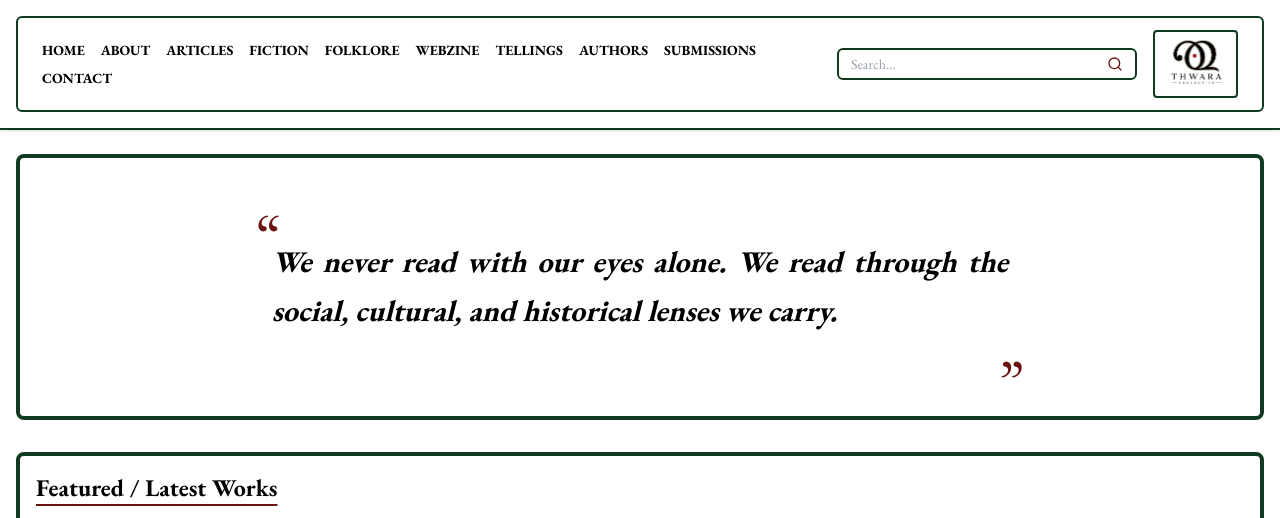
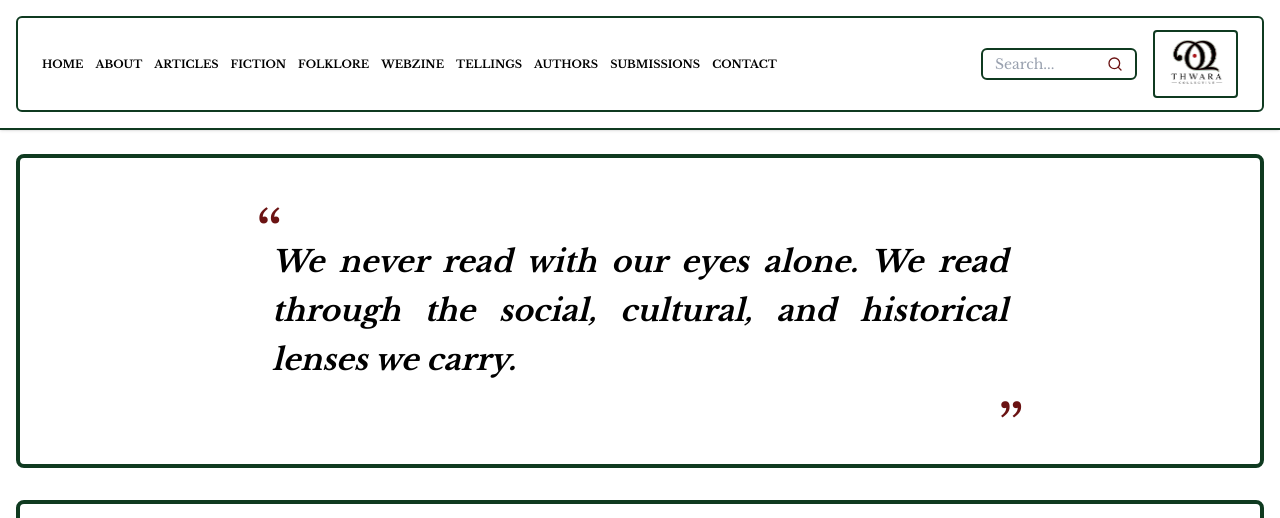
Before and after one commit to ajuajmal123/Thwara, a Next.js app: page / in a window 1280 px wide. Shown: the top 518 px of the page. Built offline with nearby package versions, Linux system fonts and the light colour scheme.

Commit message:
optimization

```diff
--- a/src/app/globals.css
+++ b/src/app/globals.css
@@ -15,8 +15,8 @@
   --color-brand-border: #0F3A20;
   /* Light green outline */
 
-  --font-sans: var(--font-eb-garamond), var(--font-noto-malayalam), sans-serif;
-  --font-serif: var(--font-eb-garamond), var(--font-noto-malayalam), serif;
+  --font-sans: var(--font-libre-baskerville), var(--font-noto-malayalam), sans-serif;
+  --font-serif: var(--font-libre-baskerville), var(--font-noto-malayalam), serif;
 }
 
 /* Base resets & styles */
--- a/src/app/layout.tsx
+++ b/src/app/layout.tsx
@@ -1,12 +1,13 @@
 import type { Metadata } from "next";
-import { EB_Garamond, Noto_Sans_Malayalam } from "next/font/google";
+import { Libre_Baskerville, Noto_Sans_Malayalam } from "next/font/google";
 import Header from "@/components/layout/Header";
 import Footer from "@/components/layout/Footer";
 import "./globals.css";
 
-const ebGaramond = EB_Garamond({
-  variable: "--font-eb-garamond",
+const libreBaskerville = Libre_Baskerville({
+  variable: "--font-libre-baskerville",
   subsets: ["latin"],
+  weight: ["400", "700"],
 });
 
 const malayalam = Noto_Sans_Malayalam({
@@ -27,7 +28,7 @@ export default function RootLayout({
   return (
     <html
       lang="en"
-      className={`${ebGaramond.variable} ${malayalam.variable} antialiased`}
+      className={`${libreBaskerville.variable} ${malayalam.variable} antialiased`}
     >
       <body className="min-h-screen flex flex-col pt-0">
         <Header />
--- a/src/app/page.tsx
+++ b/src/app/page.tsx
@@ -1,16 +1,21 @@
 "use client";
 
-import { useEffect, useState } from "react";
+import { useEffect, useRef, useState } from "react";
 import Link from "next/link";
 import Image from "next/image";
 
 export default function Home() {
-  const [showSplash, setShowSplash] = useState(true);
+  const [showSplash, setShowSplash] = useState(false);
+  const mounted = useRef(false);
 
   useEffect(() => {
+    // Only run on the very first client mount — avoids SSR/hydration mismatch
+    if (mounted.current) return;
+    mounted.current = true;
+    setShowSplash(true);
     const timer = setTimeout(() => {
       setShowSplash(false);
-    }, 2500); // 2.5 seconds duration for splash screen
+    }, 2500);
     return () => clearTimeout(timer);
   }, []);
 
--- a/src/components/layout/Header.tsx
+++ b/src/components/layout/Header.tsx
@@ -38,12 +38,12 @@ export default function Header() {
                         </div>
                     </button>
 
-                    <nav className="hidden xl:flex items-center flex-wrap gap-x-4 gap-y-2">
+                    <nav className="hidden xl:flex items-center flex-nowrap gap-x-3">
                         {NAV_LINKS.map((link) => (
                             <Link
                                 key={link.label}
                                 href={link.href}
-                                className="text-xs lg:text-sm font-bold text-black uppercase transition-colors hover:text-[var(--color-brand-red)] hover:underline decoration-[var(--color-brand-green)] underline-offset-4"
+                                className="text-[11px] 2xl:text-sm font-bold text-black uppercase transition-colors hover:text-[var(--color-brand-red)] hover:underline decoration-[var(--color-brand-green)] underline-offset-4 whitespace-nowrap"
                             >
                                 {link.label}
                             </Link>
@@ -57,7 +57,7 @@ export default function Header() {
                         <input
                             type="text"
                             placeholder="Search..."
-                            className="bg-transparent border-none outline-none py-1 px-3 text-sm text-black placeholder:text-gray-400 focus:ring-0 w-32 md:w-48 lg:w-64"
+                            className="bg-transparent border-none outline-none py-1 px-3 text-sm text-black placeholder:text-gray-400 focus:ring-0 w-24 xl:w-28 2xl:w-48"
                         />
                         <button aria-label="Search" className="px-3 text-[var(--color-brand-red)]">
                             <svg xmlns="http://www.w3.org/2000/svg" width="16" height="16" viewBox="0 0 24 24" fill="none" stroke="currentColor" strokeWidth="2" strokeLinecap="round" strokeLinejoin="round">
--- a/src/data/team.ts
+++ b/src/data/team.ts
@@ -16,7 +16,7 @@ export const TEAM_MEMBERS: TeamMember[] = [
     id: "1",
     slug: "muhammed-ajmal-kk",
     name: "Muhammed Ajmal KK",
-    image: "/Muhammed_ajmal kk.jpeg",
+    image: "/Muhammed_ajmal_kk.jpeg",
     shortBio: "A Full Stack Developer and independent website designer who built this platform, combining modern frontend technologies with efficient backend content management to deliver a seamless digital experience.",
     fullBio: "Muhammed Ajmal KK is a Full Stack Developer and independent website designer who designed and built this platform to deliver an accessible, seamless, and user-friendly digital experience. Combining modern frontend technologies with efficient backend content management solutions, he collaborates closely with the team to enhance functionality, performance, and overall user engagement. Driven by a passion for technology, his broader research interests also extend to oral studies and tech-driven research.",
     interests: ["Full Stack Development", "Web Design", "Frontend Technologies", "Content Management", "Oral Studies", "Tech-driven Research"],
```
Also changed, not shown: public/Muhammed_ajmal_kk.jpeg (renamed from public/Muhammed_ajmal kk.jpeg).
